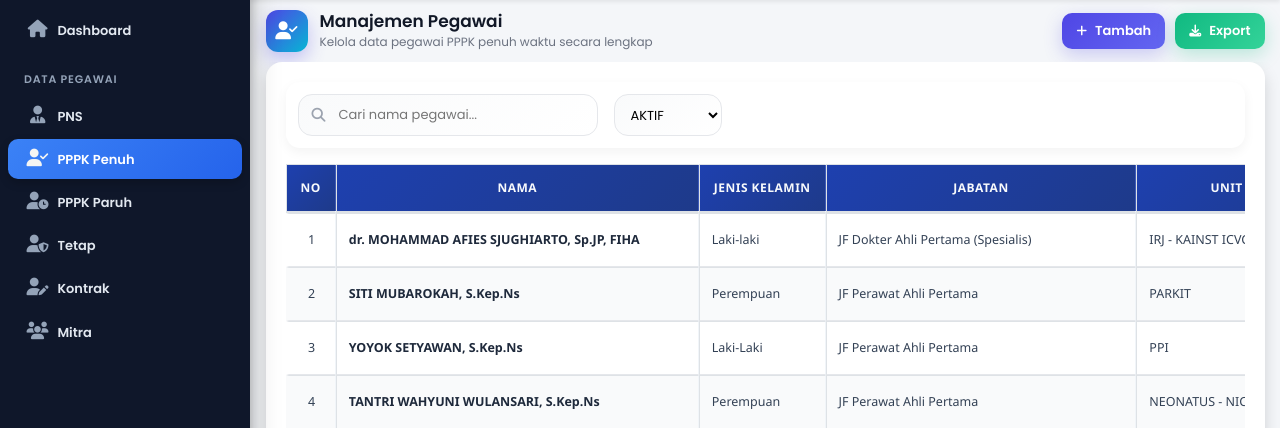
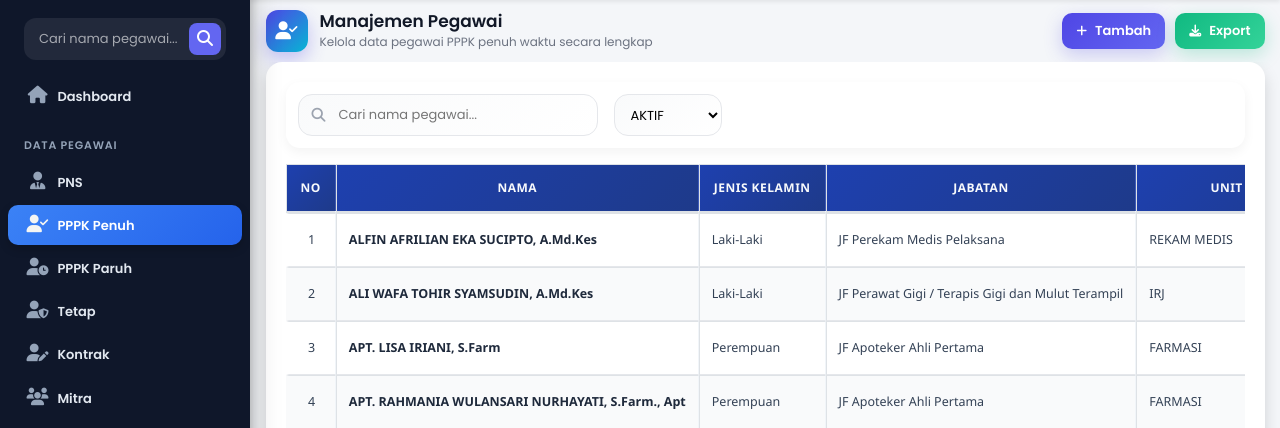
Before and after one commit to karimhbp123/manajemen_rs, a PHP site: page /pages/P3K-Penuh-Waktu/index.php in a window 1280 px wide. Shown: the part 57-485 px from the top of the page. Run offline with PHP 8.4, Linux system fonts and the light colour scheme; a user stored in the database is signed in; data comes from the database, SQL or seed files in the repository; some libraries are stand-ins or nearby versions.

Commit message:
add code search all

```diff
--- a/layout/header.php
+++ b/layout/header.php
@@ -218,6 +218,51 @@
       .main-footer {
         transition: margin-left 0.3s ease;
       }
+
+      .sidebar-search {
+        position: relative;
+      }
+
+      .sidebar-search input {
+        width: 100%;
+        height: 42px;
+        border: none;
+        border-radius: 12px;
+        background: rgba(255, 255, 255, .08);
+        color: #fff;
+        padding: 0 45px 0 15px;
+        transition: .25s;
+        font-size: 13px;
+      }
+
+      .sidebar-search input::placeholder {
+        color: rgba(255, 255, 255, .6);
+      }
+
+      .sidebar-search input:focus {
+        outline: none;
+        background: rgba(255, 255, 255, .12);
+        box-shadow: 0 0 0 2px rgba(99, 102, 241, .3);
+      }
+
+      .sidebar-search button {
+        position: absolute;
+        right: 5px;
+        top: 50%;
+        transform: translateY(-50%);
+        width: 32px;
+        height: 32px;
+        border: none;
+        border-radius: 8px;
+        background: #6366f1;
+        color: #fff;
+        cursor: pointer;
+        transition: .2s;
+      }
+
+      .sidebar-search button:hover {
+        background: #4f46e5;
+      }
     </style>
   </head>
 
--- a/layout/sidebar.php
+++ b/layout/sidebar.php
@@ -11,6 +11,22 @@
   </a>
 
   <div class="sidebar">
+    <div class="px-3 mb-3 mt-2">
+      <form action="<?= $base_url ?>search.php" method="GET">
+        <div class="sidebar-search">
+          <input
+            type="text"
+            id="searchInput"
+            name="q"
+            value="<?= htmlspecialchars($_GET['search'] ?? $_GET['q'] ?? '') ?>"
+            placeholder="Cari nama pegawai...">
+
+          <button type="submit">
+            <i class="fas fa-search"></i>
+          </button>
+        </div>
+      </form>
+    </div>
     <nav>
       <ul class="nav nav-pills nav-sidebar flex-column">
 
--- a/pages/P3K-Penuh-Waktu/index.php
+++ b/pages/P3K-Penuh-Waktu/index.php
@@ -8,11 +8,15 @@ if (!isset($_SESSION['login'])) {
 // base
 $base_url  = '/manajemen_rs/';
 $base_path = $_SERVER['DOCUMENT_ROOT'] . $base_url;
+
+// KONEKSI DULU
+require_once($base_path . 'config/db.php');
+
+
 ?>
 
 <?php require_once($base_path . 'layout/header.php'); ?>
 <?php require_once($base_path . 'layout/sidebar.php'); ?>
-<?php require_once($base_path . 'config/db.php'); ?>
 
 <style>
   /* GLOBAL LAYOUT */
@@ -950,8 +954,29 @@ $base_path = $_SERVER['DOCUMENT_ROOT'] . $base_url;
                 </tr>
               </thead>
               <?php
-              $query = "SELECT * FROM pegawai_p3k_penuh_waktu";
-              $result = $koneksi->query($query);
+          $search = trim($_GET['search'] ?? '');
+
+if ($search != '') {
+
+    $safe = mysqli_real_escape_string($koneksi, $search);
+
+    $query = "
+        SELECT *
+        FROM pegawai_p3k_penuh_waktu
+        WHERE nama LIKE '%$safe%'
+        ORDER BY nama ASC
+    ";
+
+} else {
+
+    $query = "
+        SELECT *
+        FROM pegawai_p3k_penuh_waktu
+        ORDER BY nama ASC
+    ";
+}
+
+$result = $koneksi->query($query);
               $no = 1;
               ?>
               <tbody>
```
Also changed, not shown: pages/Kontrak/index.php (+26 -2 lines), pages/Mitra/index.php (+26 -2 lines), pages/P3K-Paruh-Waktu/index.php (+26 -2 lines), pages/PNS/index.php (+21 -1 lines), pages/Tetap/index.php (+27 -2 lines), search.php (added, +128 -0 lines). Lines whose indentation alone changed are shown as unchanged.
